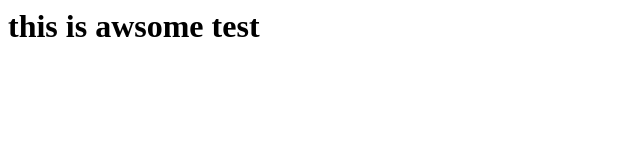
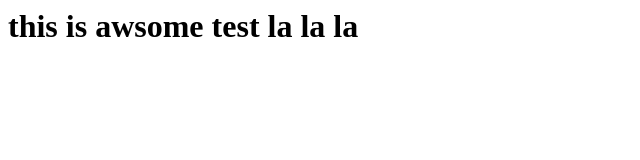
Before and after one commit to shahargalon/practice, a plain HTML site: page index.html in a window 1280 px wide. Shown: the whole page, without its empty margins (0-640 px from the left). Drawn offline with Linux system fonts and the light colour scheme.

```diff
--- a/index.html
+++ b/index.html
@@ -1,3 +1,3 @@
 
 
-<h1> this is awsome test </h1>
+<h1> this is awsome test la la la  </h1>
```
Also changed, not shown: 1 other file.
